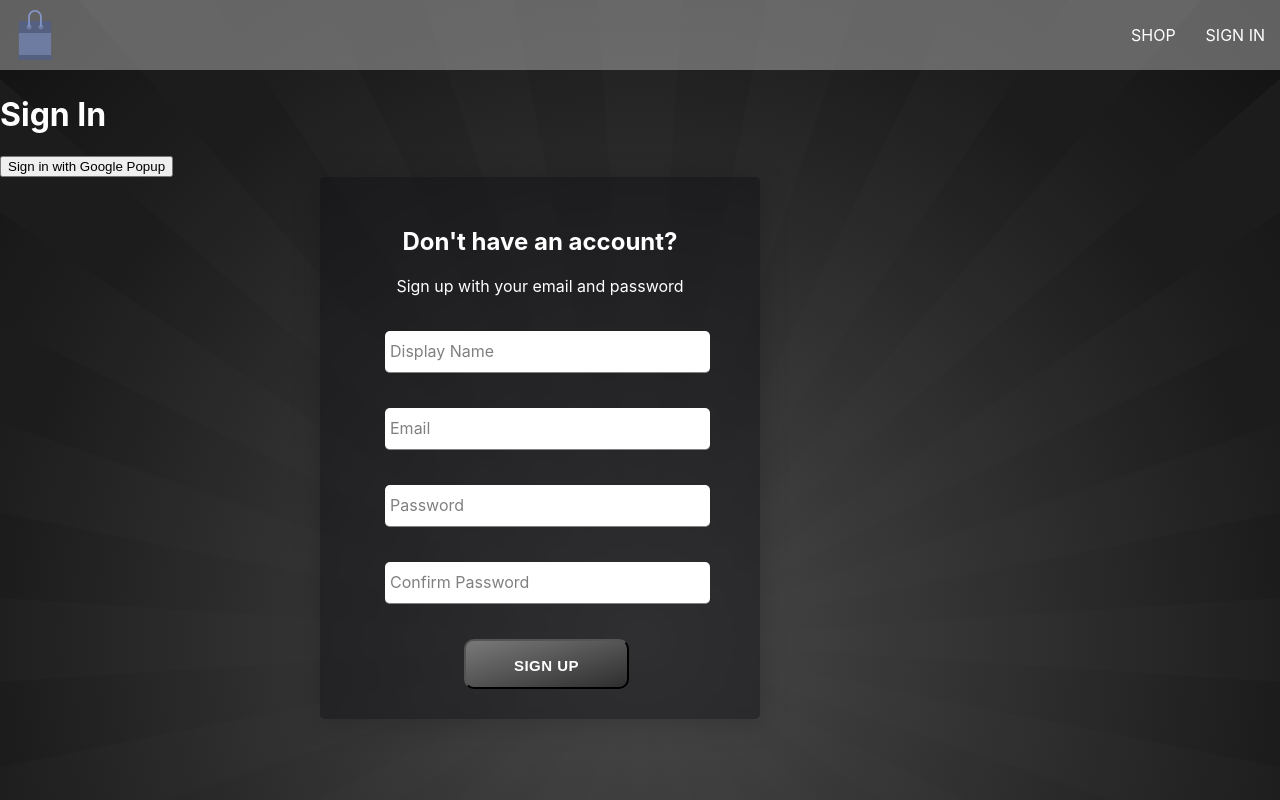
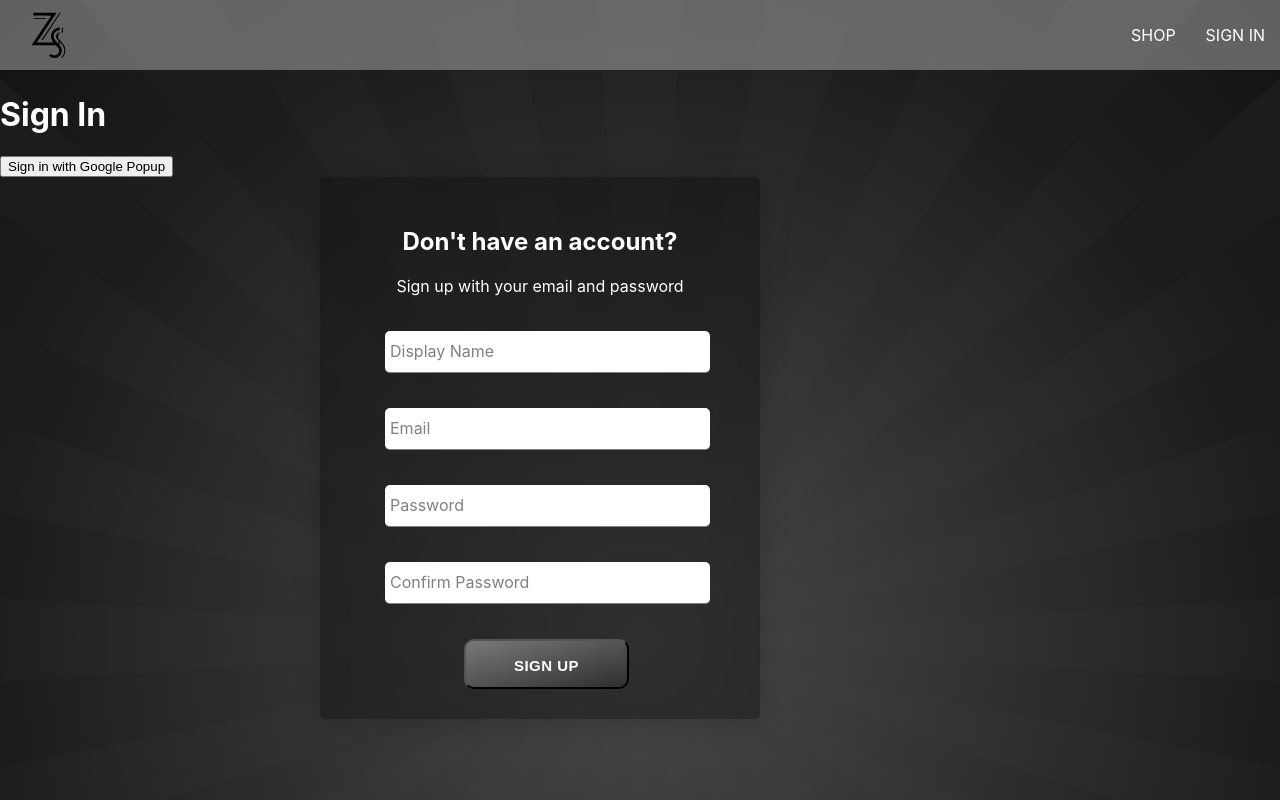
Before and after one commit to Roeck/Zoshop, a React (Create React App) app: page /sign-in in a window 1280 px wide. Built offline with nearby package versions, Linux system fonts and the light colour scheme; the HTML template or start-up script is replaced by a standard one.

Commit message:
Logo and nav-links update

```diff
--- a/src/routes/Navbar/navbar.styles.scss
+++ b/src/routes/Navbar/navbar.styles.scss
@@ -6,9 +6,10 @@
   margin-bottom: 25px;
   background-color: #b0b0b081;
 
-  .logo-container {
-    width: 50px;
-    padding: 10px;
+  .logo {
+    padding: 3px;
+    width: 100px;
+    height: 60px;
   }
 
   .nav-links-container {
@@ -24,6 +25,12 @@
       text-decoration: none;
       color: white;
 
+      &:hover {
+        color: #d0d0d0;
+        opacity: 0.6;
+  transition: 0.4s;
+      }
+
     }
   }
 }
```
Also changed, not shown: src/assets/logo.svg.
